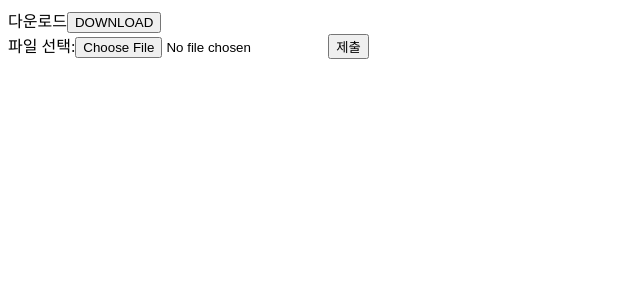
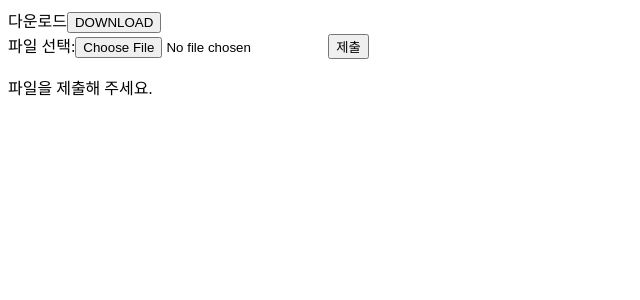
Before and after one commit to CodeSoom/Dataground-Frontend, a React app: page / in a window 1280 px wide. Shown: the top 300 px of the page, without its empty margins (0-640 px from the left). Built offline with nearby package versions, Linux system fonts and the light colour scheme.

Commit message:
Feat: Rating 컴포넌트 추가

```diff
--- a/package.json
+++ b/package.json
@@ -35,6 +35,7 @@
     "eslint-plugin-react": "^7.23.1",
     "eslint-plugin-react-hooks": "^4.2.0",
     "jest": "^26.6.3",
+    "jest-plugin-context": "^2.9.0",
     "prettier": "^2.2.1",
     "webpack": "^4.43.0",
     "webpack-cli": "^3.3.11",
--- a/src/App.jsx
+++ b/src/App.jsx
@@ -4,6 +4,7 @@ import axios from 'axios';
 
 import Download from './Download';
 import Submit from './Submit';
+import Rating from './Rating';
 
 // 서버 주소에 따라 변경 예정
 const uploadFileUrl = 'http://localhost:8000/api/uploadFile';
@@ -11,9 +12,10 @@ const uploadFileUrl = 'http://localhost:8000/api/uploadFile';
 export default function App() {
   const [state, setState] = useState({
     uploadFile: {},
+    rating: null,
   });
 
-  const { uploadFile } = state;
+  const { uploadFile, rating } = state;
 
   function handleSubmitChange(event) {
     setState({
@@ -38,6 +40,7 @@ export default function App() {
         onChange={handleSubmitChange}
         onClick={handleSubmitClick}
       />
+      <Rating rating={rating} />
     </div>
   );
 }
--- /dev/null
+++ b/src/Rating.jsx
@@ -0,0 +1,28 @@
+import React from 'react';
+
+export default function Rating({ rating }) {
+  return (
+    <div>
+      {rating
+        ? (
+          <div>
+            {`점수: ${rating.score}`}
+            <ul>
+              {rating.incorrectPredictions
+                .map((incorrectPrediction) => (
+                  <li key={incorrectPrediction.id}>
+                    {`오답 데이터: ${incorrectPrediction.id}번`}
+                  </li>
+                ))}
+            </ul>
+          </div>
+
+        )
+        : (
+          <p>
+            파일을 제출해 주세요.
+          </p>
+        )}
+    </div>
+  );
+}
```
Also changed, not shown: 2 other files (tests, documents, lock files or other folders).
